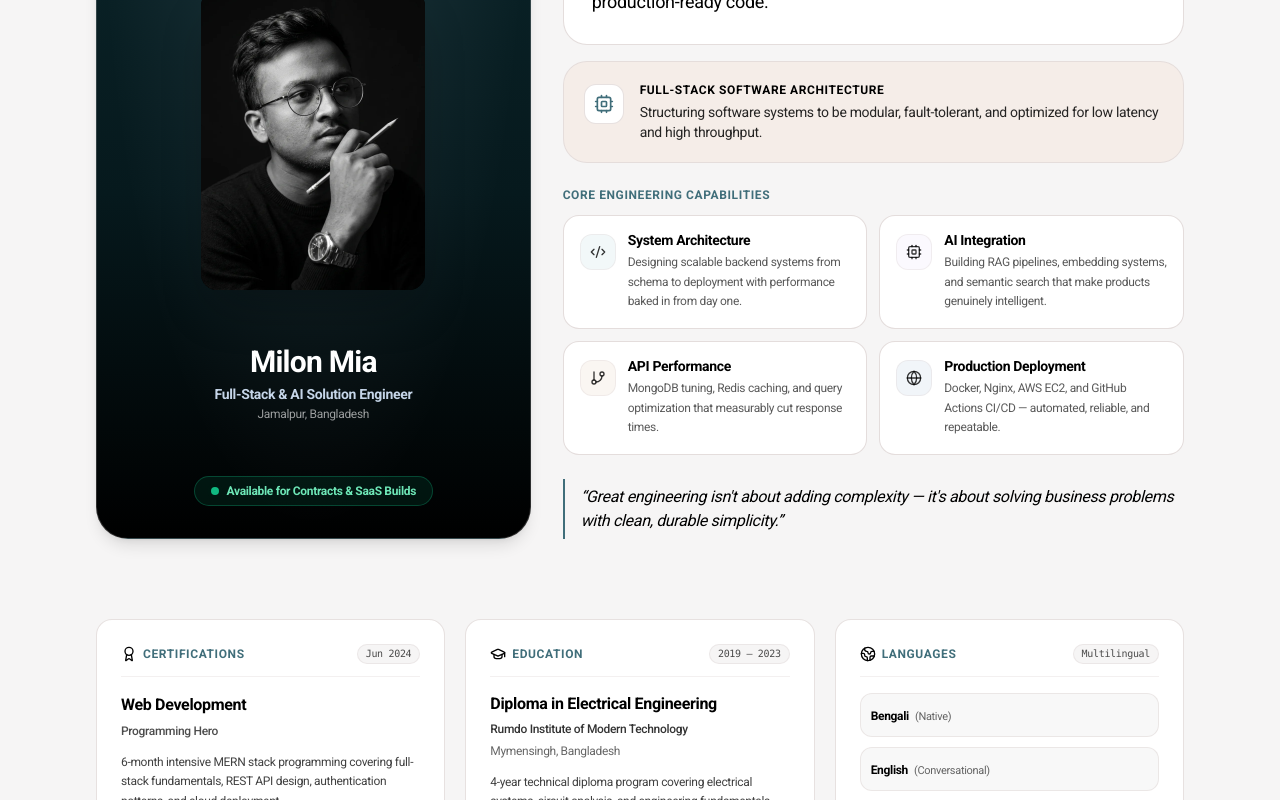
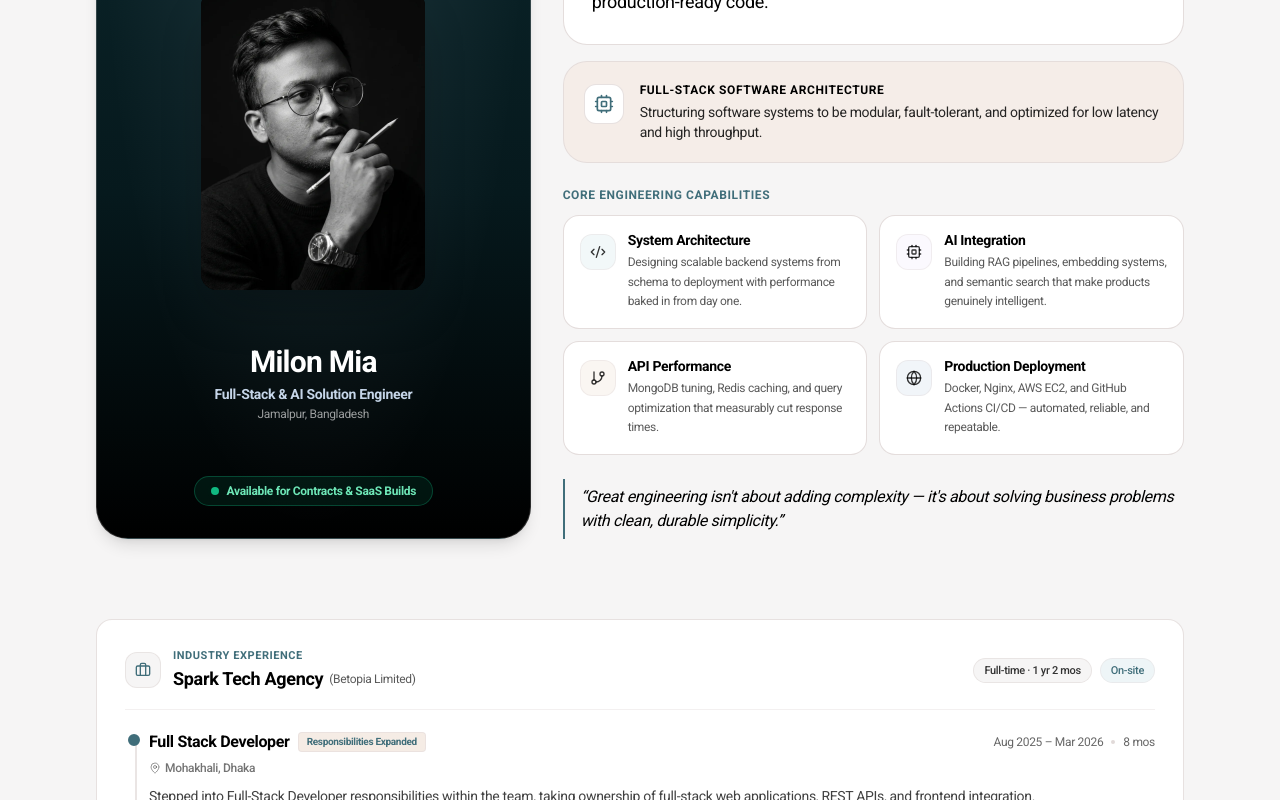
Before and after one commit to devmilon923/Portfolio-2.1, a Next.js app: page / in a window 1280 px wide. Shown: the part 2000-2800 px from the top of the page. Built offline with nearby package versions, Linux system fonts and the light colour scheme; no server answers.

Commit message:
feat: add EXPERIENCE section to portfolio and perform minor styling cleanup across components

```diff
--- a/components/sections/About.tsx
+++ b/components/sections/About.tsx
@@ -8,6 +8,8 @@ import {
   Award,
   GraduationCap,
   Globe2,
+  Briefcase,
+  MapPin,
 } from "lucide-react";
 import {
   PERSONAL,
@@ -16,6 +18,7 @@ import {
   EDUCATION,
   LANGUAGES,
   STATS,
+  EXPERIENCE,
 } from "@/lib/constants";
 import meImage from "./../../assets/me.webp";
 import Image from "next/image";
@@ -24,7 +27,96 @@ const icons = [Code2, Cpu, GitBranch, Globe];
 
 function AboutCredentialsGrid() {
   return (
-    <div className="grid grid-cols-1 md:grid-cols-3 gap-5 pt-4">
+    <div className="space-y-5 pt-4">
+      {/* Industry Experience Primary Card */}
+      {EXPERIENCE.map((exp) => (
+        <div
+          key={exp.company}
+          className="rounded-2xl bg-paper-white border border-iron/80 p-6 sm:p-7 shadow-2xs hover:border-obsidian/30 hover:shadow-sm transition-all duration-200"
+        >
+          {/* Card Header */}
+          <div className="flex flex-wrap items-center justify-between gap-3 border-b border-iron/40 pb-4 mb-5">
+            <div className="flex items-center gap-3">
+              <div className="w-9 h-9 rounded-xl bg-bone border border-iron/60 flex items-center justify-center flex-shrink-0 shadow-2xs">
+                <Briefcase className="w-4 h-4 text-slate-teal" />
+              </div>
+              <div>
+                <span className="text-slate-teal text-[11px] font-bold uppercase tracking-wider block">
+                  Industry Experience
+                </span>
+                <div className="flex items-center gap-1.5 mt-0.5">
+                  <h3 className="text-obsidian font-bold text-base sm:text-lg leading-none">
+                    {exp.company}
+                  </h3>
+                  {exp.parentCompany && (
+                    <span className="text-obsidian/65 text-xs font-normal">
+                      ({exp.parentCompany})
+                    </span>
+                  )}
+                </div>
+              </div>
+            </div>
+
+            <div className="flex items-center gap-2">
+              <span className="text-[10px] sm:text-[11px]  font-medium text-obsidian/80 bg-bone px-2.5 py-1 rounded-full border border-iron/60">
+                {exp.type} · {exp.totalDuration}
+              </span>
+              <span className="text-[10px] sm:text-[11px]  font-medium text-slate-teal bg-mist-mint/40 px-2.5 py-1 rounded-full border border-iron/40">
+                {exp.workplaceType}
+              </span>
+            </div>
+          </div>
+
+          {/* Timeline of Roles */}
+          <div className="relative pl-4 sm:pl-6 space-y-6 before:absolute before:left-1.5 sm:before:left-2.5 before:top-2.5 before:bottom-2.5 before:w-0.5 before:bg-iron/70">
+            {exp.roles.map((role, idx) => (
+              <div key={role.title} className="relative group/role">
+                {/* Timeline Dot Node */}
+                <div
+                  className={`absolute -left-[17px] sm:-left-[21px] top-1 w-3 h-3 rounded-full border-2 ${
+                    idx === 0
+                      ? "border-slate-teal bg-slate-teal shadow-2xs"
+                      : "border-iron/90 bg-paper-white"
+                  }`}
+                />
+
+                <div className="space-y-1.5">
+                  <div className="flex flex-wrap items-center justify-between gap-x-3 gap-y-1">
+                    <div className="flex items-center gap-2">
+                      <h4 className="text-obsidian font-bold text-sm sm:text-base leading-snug">
+                        {role.title}
+                      </h4>
+                      {role.note && (
+                        <span className="text-[10px] font-semibold text-slate-teal bg-sandstone px-2 py-0.5 rounded border border-iron/50">
+                          Responsibilities Expanded
+                        </span>
+                      )}
+                    </div>
+
+                    <div className="flex items-center gap-2 text-xs text-obsidian/60 ">
+                      <span>{role.period}</span>
+                      <span className="w-1 h-1 rounded-full bg-iron" />
+                      <span>{role.duration}</span>
+                    </div>
+                  </div>
+
+                  <p className="text-obsidian/55 text-xs flex items-center gap-1 font-medium">
+                    <MapPin className="w-3 h-3 text-obsidian/40 flex-shrink-0" />
+                    {role.location}
+                  </p>
+
+                  <p className="text-obsidian/75 text-xs sm:text-sm leading-relaxed pt-1">
+                    {role.description}
+                  </p>
+                </div>
+              </div>
+            ))}
+          </div>
+        </div>
+      ))}
+
+      {/* 3-Column Grid for Certifications, Education & Languages */}
+      <div className="grid grid-cols-1 md:grid-cols-3 gap-5">
         <div className="rounded-2xl bg-paper-white border border-iron/80 p-6 shadow-2xs flex flex-col justify-between hover:border-obsidian/30 hover:shadow-sm transition-all duration-200">
           <div>
             <div className="flex items-center justify-between border-b border-iron/40 pb-3 mb-4">
@@ -32,13 +124,15 @@ function AboutCredentialsGrid() {
                 <Award className="w-4 h-4 text-obsidian" />
                 Certifications
               </span>
-            <span className="text-[10px] font-mono font-medium text-obsidian/70 bg-bone px-2 py-0.5 rounded-md border border-iron/50">
+              <span className="text-[10px]  font-medium text-obsidian/70 bg-bone px-2 py-0.5 rounded-md border border-iron/50">
                 Jun 2024
               </span>
             </div>
             {CERTIFICATIONS.map((cert) => (
               <div key={cert.credentialId} className="space-y-1.5">
-              <p className="text-obsidian font-bold text-base">{cert.title}</p>
+                <p className="text-obsidian font-bold text-base">
+                  {cert.title}
+                </p>
                 <p className="text-obsidian/70 text-xs font-medium">
                   {cert.issuer}
                 </p>
@@ -57,7 +151,7 @@ function AboutCredentialsGrid() {
                 <GraduationCap className="w-4 h-4 text-obsidian" />
                 Education
               </span>
-            <span className="text-[10px] font-mono font-medium text-obsidian/70 bg-bone px-2 py-0.5 rounded-md border border-iron/50">
+              <span className="text-[10px]  font-medium text-obsidian/70 bg-bone px-2 py-0.5 rounded-md border border-iron/50">
                 2019 – 2023
               </span>
             </div>
@@ -89,7 +183,7 @@ function AboutCredentialsGrid() {
                 <Globe2 className="w-4 h-4 text-obsidian" />
                 Languages
               </span>
-            <span className="text-[10px] font-mono font-medium text-obsidian/70 bg-bone px-2 py-0.5 rounded-md border border-iron/50">
+              <span className="text-[10px]  font-medium text-obsidian/70 bg-bone px-2 py-0.5 rounded-md border border-iron/50">
                 Multilingual
               </span>
             </div>
@@ -109,6 +203,7 @@ function AboutCredentialsGrid() {
                   </div>
                 </div>
               ))}
+            </div>
           </div>
         </div>
       </div>
@@ -212,7 +307,7 @@ export default function About() {
               <div className="p-6 sm:p-7 rounded-[24px] bg-paper-white border border-iron/90 shadow-2xs relative overflow-hidden group hover:border-obsidian/40 transition-colors duration-200">
                 <div className="flex items-center gap-2 mb-3">
                   <span className="w-2 h-2 rounded-full bg-slate-teal" />
-                  <span className="text-[11px] font-mono font-bold uppercase tracking-wider text-slate-teal">
+                  <span className="text-[11px]  font-bold uppercase tracking-wider text-slate-teal">
                     Engineering Approach
                   </span>
                 </div>
--- a/components/sections/Hero.tsx
+++ b/components/sections/Hero.tsx
@@ -31,7 +31,7 @@ export default function Hero() {
   return (
     <section
       id="hero"
-            className="relative min-h-screen flex  items-center overflow-hidden bg-paper-white py-20 lg:py-0"
+      className="relative min-h-screen flex  items-center overflow-hidden bg-paper-white py-20 lg:py-0"
     >
       {/* ── Background Atmosphere & Ambient Warmth ────────────────── */}
       <div className="absolute inset-0 overflow-hidden pointer-events-none">
@@ -212,7 +212,7 @@ export default function Hero() {
         className="absolute bottom-6 left-1/2 -translate-x-1/2 flex flex-col items-center gap-1.5 text-obsidian/40 hover:text-obsidian transition-colors duration-200 group"
         aria-label="Scroll down"
       >
-        <span className="text-[10px] font-mono tracking-[0.2em] uppercase font-semibold">
+        <span className="text-[10px]  tracking-[0.2em] uppercase font-semibold">
           Scroll
         </span>
         <div className="animate-bounce">
--- a/components/sections/Services.tsx
+++ b/components/sections/Services.tsx
@@ -142,7 +142,7 @@ export default function Services() {
                     {/* Right / Bottom Footer: Dedicated Price & CTA Bar */}
                     <div className="pt-4 sm:pt-1 mt-2 sm:mt-0 border-t border-obsidian/10 sm:border-t-0 flex items-center justify-between sm:flex-col sm:items-end gap-3 flex-shrink-0 w-full sm:w-auto">
                       <div className="text-left sm:text-right order-1 sm:order-2">
-                        <p className="text-[10px] font-mono uppercase tracking-wider text-obsidian/60 font-semibold mb-1">
+                        <p className="text-[10px]  uppercase tracking-wider text-obsidian/60 font-semibold mb-1">
                           Scope &amp; Rate
                         </p>
                         <p className="font-sans text-sm sm:text-lg font-bold text-obsidian tracking-tight leading-tight sm:leading-none">
--- a/lib/constants.ts
+++ b/lib/constants.ts
@@ -19,6 +19,35 @@ export const PERSONAL = {
     "https://drive.google.com/file/d/1PvK_85u1AuyiD-OQdLakm5oEoAaVPWkW/view?usp=drive_link",
   whatsapp: "https://wa.me/8801330792338",
 };
+
+export const EXPERIENCE = [
+  {
+    company: "Spark Tech Agency",
+    parentCompany: "Betopia Limited",
+    type: "Full-time",
+    totalDuration: "1 yr 2 mos",
+    workplaceType: "On-site",
+    roles: [
+      {
+        title: "Full Stack Developer",
+        period: "Aug 2025 – Mar 2026",
+        duration: "8 mos",
+        location: "Mohakhali, Dhaka",
+        note: "Responsibilities expanded to Full-Stack Developer based on team contributions.",
+        description:
+          "Stepped into Full-Stack Developer responsibilities within the team, taking ownership of full-stack web applications, REST APIs, and frontend integration.",
+      },
+      {
+        title: "Backend Developer",
+        period: "Feb 2025 – Aug 2025",
+        duration: "7 mos",
+        location: "Banasree, Dhaka",
+        description:
+          "Joined Betopia Limited & subsidiary Spark Tech Agency as Trainee Backend Developer, building server-side features, database architecture, and API services.",
+      },
+    ],
+  },
+];
 
 export const CERTIFICATIONS = [
   {
@@ -229,7 +258,8 @@ export const BUILDING_PRODUCTS = [
     status: "IN DEVELOPMENT",
     statusLabel: "In Development",
     category: "AI Memory Tooling",
-    tagline: "Embeddable cross-session vector context wrapper for LLM applications.",
+    tagline:
+      "Embeddable cross-session vector context wrapper for LLM applications.",
     description:
       "A lightweight developer utility designed to plug persistent semantic memory and multi-tenant context recall into Node.js backends.",
     role: "Creator & Backend Architect",
```
Also changed, not shown: components/Navbar.tsx (+16 -9 lines). Lines whose indentation alone changed are shown as unchanged.
